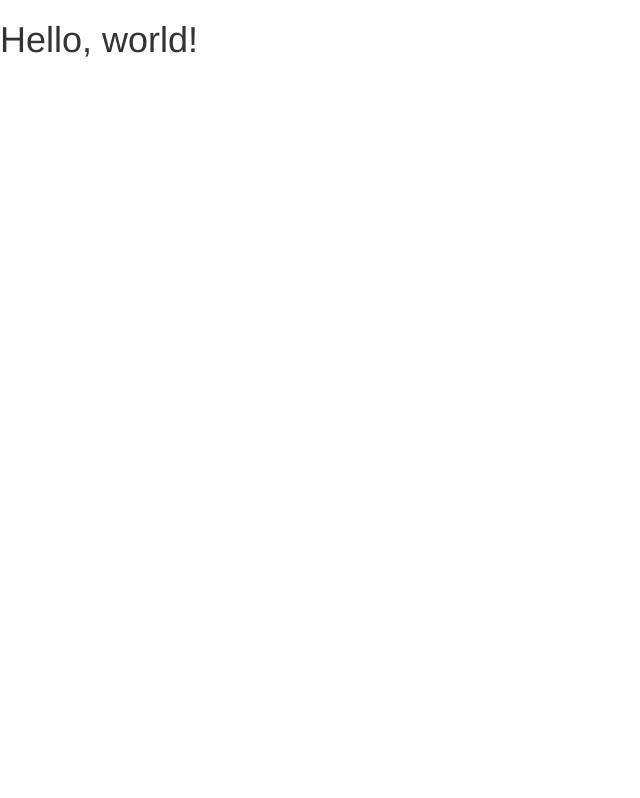
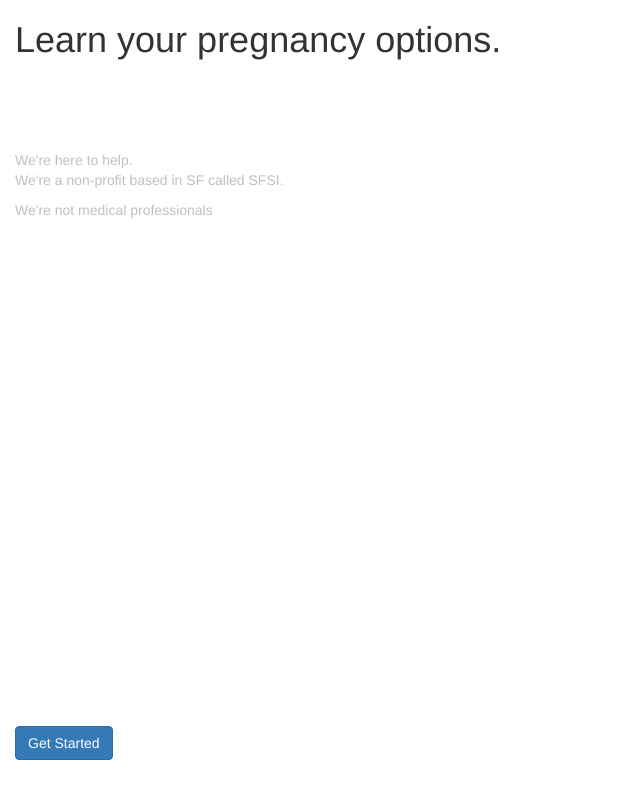
Before and after one commit to alexanian/termina, a website: page web/index.html in a window 1280 px wide. Shown: the whole page, without its empty margins (0-640 px from the left). Drawn offline with nearby package versions, Linux system fonts and the light colour scheme.

Commit message:
Hacky splash screen

```diff
--- a/web/index.html
+++ b/web/index.html
@@ -5,7 +5,29 @@
     <meta http-equiv="X-UA-Compatible" content="IE=edge">
     <meta name="viewport" content="width=device-width, initial-scale=1">
     <!-- The above 3 meta tags *must* come first in the head; any other head content must come *after* these tags -->
-    <title>Bootstrap 101 Template</title>
+    <title>Learn Your Pregnancy Options</title>
+    <style>
+      .splash-screen {
+        max-height: 100vh;
+      }
+
+      .splash-screen__disclaimer {
+        color: silver;
+        margin-top: 10vh;
+      }
+
+      .splash-screen__start {
+        position: absolute;
+        bottom: 5vh;
+        // hackety hack
+        width: 93%;
+      }
+
+      .splash-screen__start button {
+        width: 100%;
+      }
+
+    </style>
 
     <!-- Bootstrap -->
     <link href="./vendor/bootstrap-3.3.7-dist/css/bootstrap.min.css" rel="stylesheet">
@@ -18,7 +40,27 @@
     <![endif]-->
   </head>
   <body>
-    <h1>Hello, world!</h1>
+    <div class="splash-screen container-fluid">
+        <div class="row">
+          <div class="col-xs-12"><h1>Learn your pregnancy options.</h1></div>
+        </div>
+
+        <div class="splash-screen__disclaimer">
+          <div class="row">
+            <div class="col-xs-12">
+              <p>
+                We're here to help.<br />
+                We're a non-profit based in SF called SFSI.
+              </p>
+              <p>We're not medical professionals</p>
+            </div>
+          </div>
+        </div>
+
+        <div class="splash-screen__start">
+          <button class="btn btn-primary">Get Started</button>
+        </div>
+    </div>
 
     <!-- jQuery (necessary for Bootstrap's JavaScript plugins) -->
     <script src="https://ajax.googleapis.com/ajax/libs/jquery/1.12.4/jquery.min.js"></script>
```
Also changed, not shown: 1 other file.
